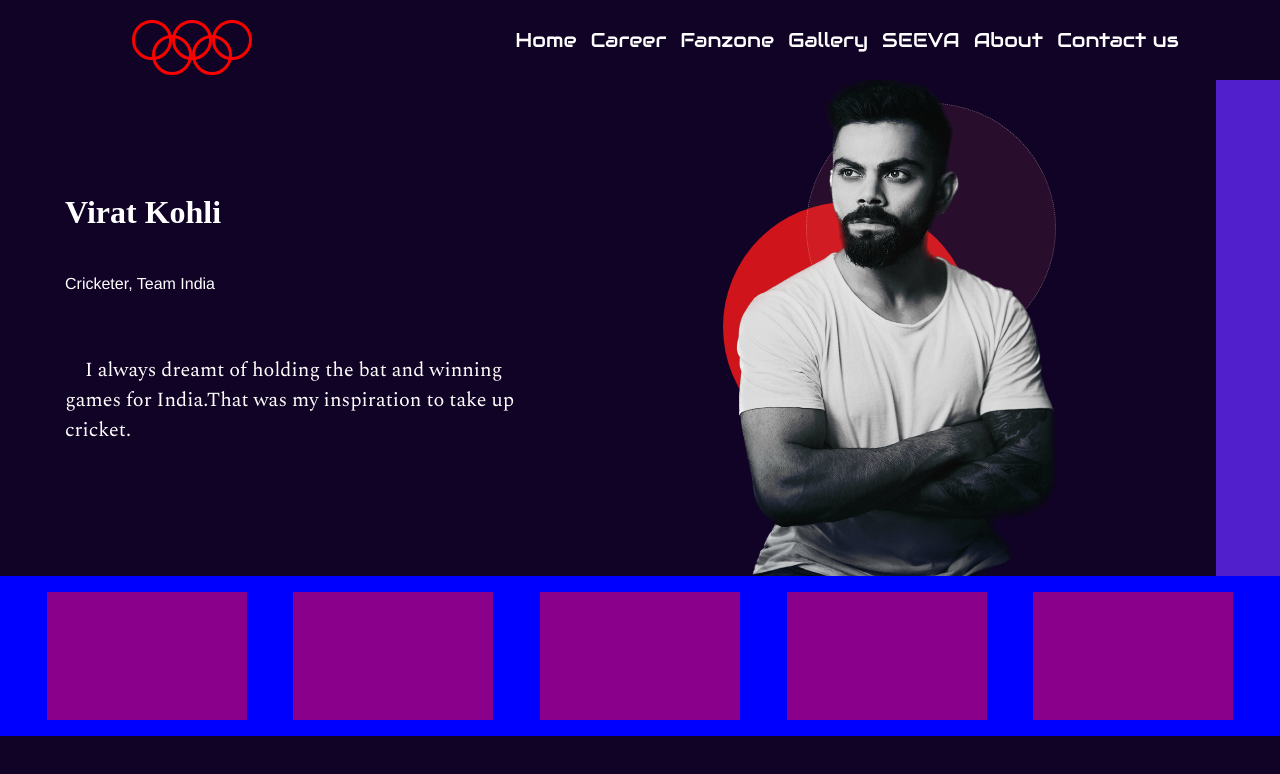
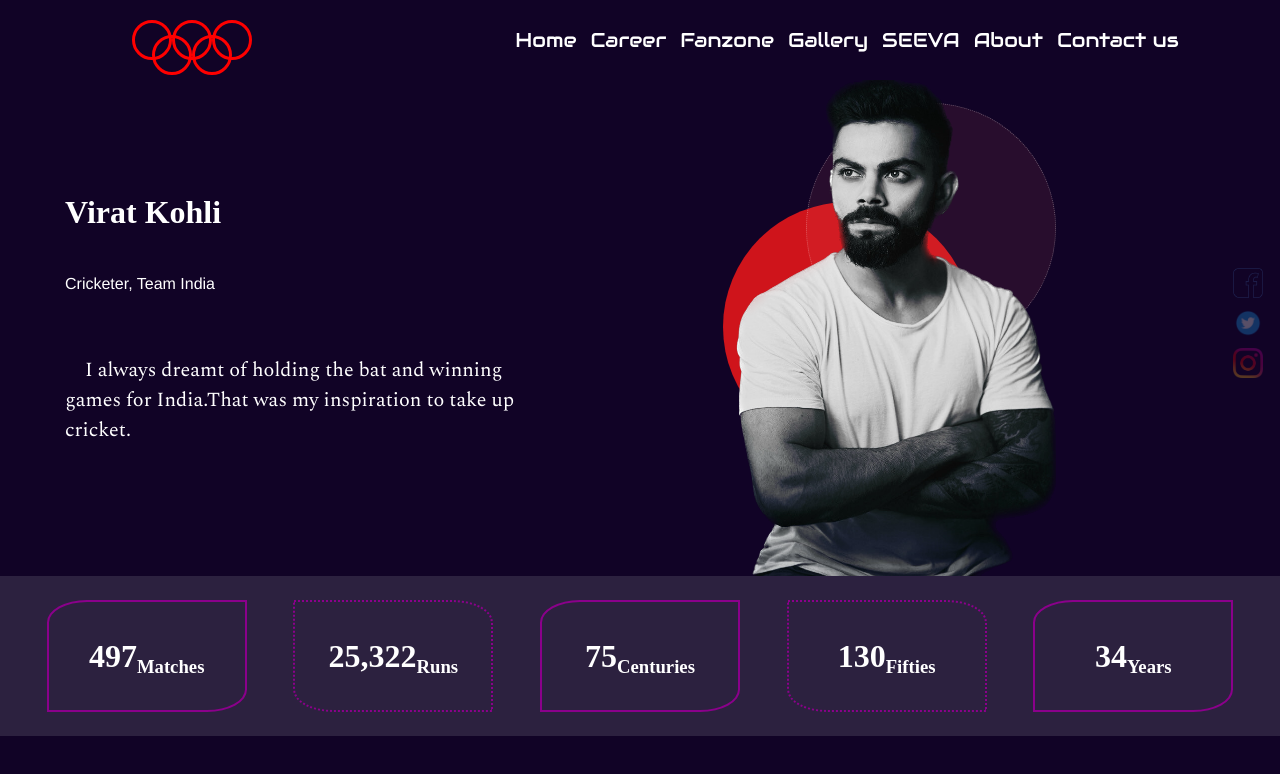
Before and after one commit to aynandu/Portfolio---Virat-Kohli, a plain HTML site: page index.html in a window 1280 px wide. Drawn offline with nearby package versions, Linux system fonts and the light colour scheme.

Commit message:
first page  design completed with animation

```diff
--- a/index.html
+++ b/index.html
@@ -49,14 +49,33 @@
                 <div class="circleTwo"></div>
                 <img class="image" src="./images/vkimage.PNG" alt="virat">
             </div>
-            <div class="rgt_cont"></div>
+            <div class="rgt_cont">
+                <a href="https://www.facebook.com/virat.kohli/"><img src="./images/fb.png" alt="facebook" class="socialmedia"></a>
+                <a href="https://twitter.com/imVkohli?ref_src=twsrc%5Egoogle%7Ctwcamp%5Eserp%7Ctwgr%5Eauthor"><img src="./images/twi.png" alt="twitter" class="socialmedia"></a>
+                <a href="https://www.instagram.com/virat.kohli/?hl=en"><img src="./images/insta.png" alt="twitter" class="socialmedia"></a>
+            </div>
         </div>
         <div class="content_btm_container">
-            <div class="cont_box"></div>
-            <div class="cont_box"></div>
-            <div class="cont_box"></div>
-            <div class="cont_box"></div>
-            <div class="cont_box"></div>
+            <div class="cont_box">
+                <h1>497</h1>
+                <h3><br>Matches</h6>
+            </div>
+            <div class="cont_box">
+                <h1>25,322</h1>
+                <h3><br>Runs</h6>
+            </div>
+            <div class="cont_box">
+                <h1>75</h1>
+                <h3><br>Centuries</h6>
+            </div>
+            <div class="cont_box">
+                <h1>130</h1>
+                <h3><br>Fifties</h6>
+            </div>
+            <div class="cont_box">
+                <h1>34</h1>
+                <h3><br> Years</h6>
+            </div>
         </div>
         <div class="footer_container">
 
--- a/style.css
+++ b/style.css
@@ -17,7 +17,7 @@ body{
     display: flex;
     flex-direction: column;
     flex-wrap: wrap;
-    overflow: hidden;
+    /*overflow: hidden;*/
 }
 .nav_container{
     width: 100%;
@@ -182,22 +182,81 @@ body{
 .rgt_cont{
     width: 5%;
     height: 100%;
-    background-color: rgb(81, 32, 204);
+    background-color: transparent;
+    display: flex;
+    flex-direction: column;
+    align-items: center;
+    justify-content: center;
+}
+.socialmedia{
+    width:30px;
+    height:30px;
+    margin-bottom: 20%;
+    opacity: 30%;
+}
+.socialmedia:hover{
+    transform: scale(1.2);
+    opacity: 100%;
 }
 .content_btm_container{
     width: 100%;
     height: 20%;
-    background-color: blue;
+    background-color: rgb(44, 33, 63);
     display: flex;
     align-items: center;
     justify-content:space-evenly;
-
+    animation: moving 1.2s ease-in-out  1 ;
+    overflow: hidden;
 }
 .cont_box{
     width: 200px;
-    height: 80%;
-    background-color: darkmagenta;
+    height: 70%;
+    background-color: transparent;
+    display: flex;
+    align-items: center;
+    justify-content: center;
+    color: white;
+    transition: 0.6s ease-in-out;
 }
+.cont_box:nth-child(1){
+    border: 2px solid darkmagenta;
+    border-radius: 20% 0% 20% 0%;
+}
+.cont_box:nth-child(2){
+    border: 2px dotted darkmagenta;
+    border-radius: 0% 20% 0% 20%;
+}
+.cont_box:nth-child(3){
+    border: 2px solid darkmagenta;
+    border-radius: 20% 0% 20% 0%;
+}
+.cont_box:nth-child(4){
+    border: 2px dotted darkmagenta;
+    border-radius: 0% 20% 0% 20%;
+}
+.cont_box:nth-child(5){
+    border: 2px solid darkmagenta;
+    border-radius: 20% 0% 20% 0%;
+}
+.cont_box:hover:nth-child(1),.cont_box:hover:nth-child(3),.cont_box:hover:nth-child(5){
+    border-radius: 0% 20% 0% 20%;
+    transform: scale(1.2)
+}
+.cont_box:hover:nth-child(2),.cont_box:hover:nth-child(4){
+    border-radius: 20% 0% 20% 0%;
+    transform: scale(1.2)
+}
+
+@keyframes moving{
+from{
+    width: 0%;
+    }
+
+to{
+    width: 100%;
+    }
+}
+
 /*
 .footer_container{
     width: 100%;
```
Also changed, not shown: images/fb.png (added), images/insta.png (added), images/twi.png (added).
